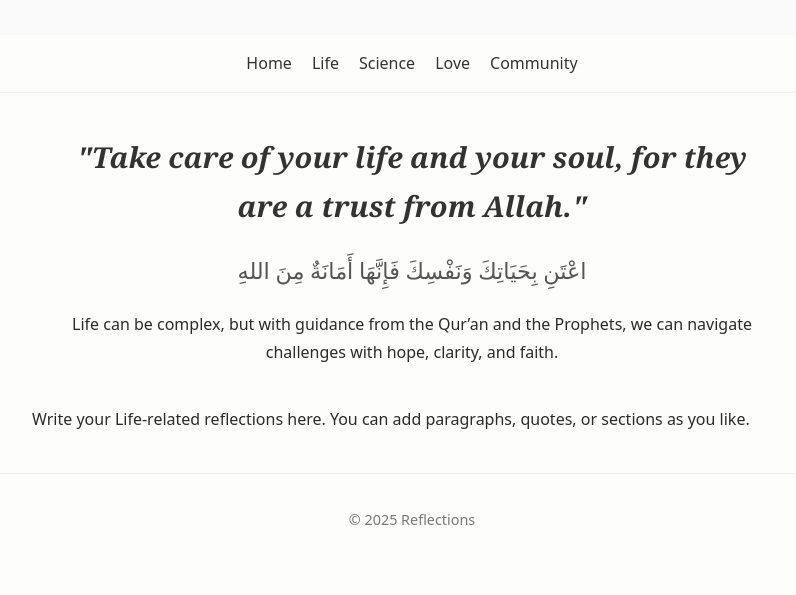
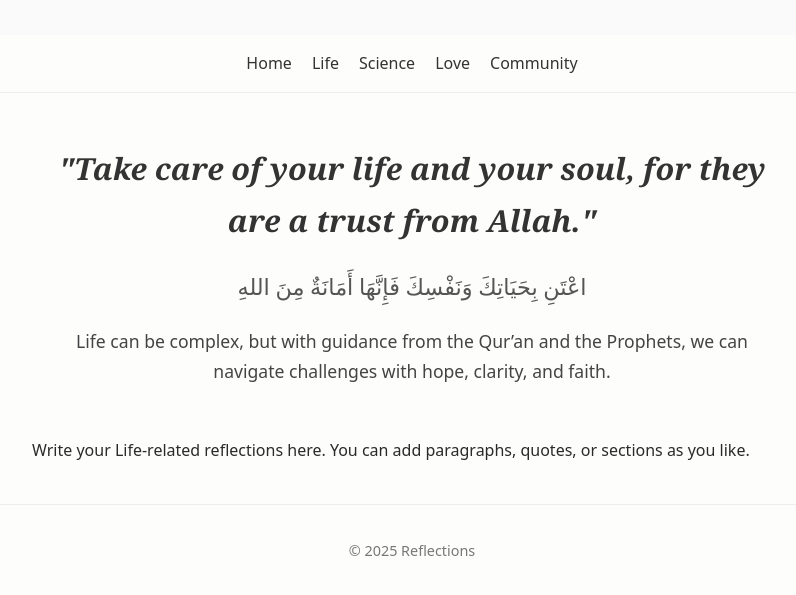
Before and after one commit to sersi88/journey, a plain HTML site: page life.html in a window 1280 px wide. Shown: the part 125-720 px from the top of the page, without its empty margins (228-1024 px from the left). Drawn offline with Linux system fonts and the light colour scheme.

Commit message:
Update style.css

```diff
--- a/css/style.css
+++ b/css/style.css
@@ -76,20 +76,27 @@ footer {
 
 .opening-quote {
     text-align: center;
-    margin: 40px 20px;
+    margin: 50px 20px;
 }
 
 .quote {
-    font-family: "Georgia", serif; /* elegant serif font */
+    font-family: "Georgia", serif;
     font-style: italic;
-    font-size: 1.8rem;
+    font-size: 1.9rem;
     color: #333;
     margin-bottom: 10px;
 }
 
 .arabic {
-    font-family: "Scheherazade", "Amiri", serif; /* Arabic-friendly font if available */
+    font-family: "Scheherazade", "Amiri", serif;
     font-size: 1.4rem;
     color: #555;
     margin-bottom: 20px;
 }
+
+/* Optional: spacing for paragraph below */
+.opening-quote p:last-of-type {
+    font-size: 1.1rem;
+    line-height: 1.7;
+    color: #444;
+}
```
